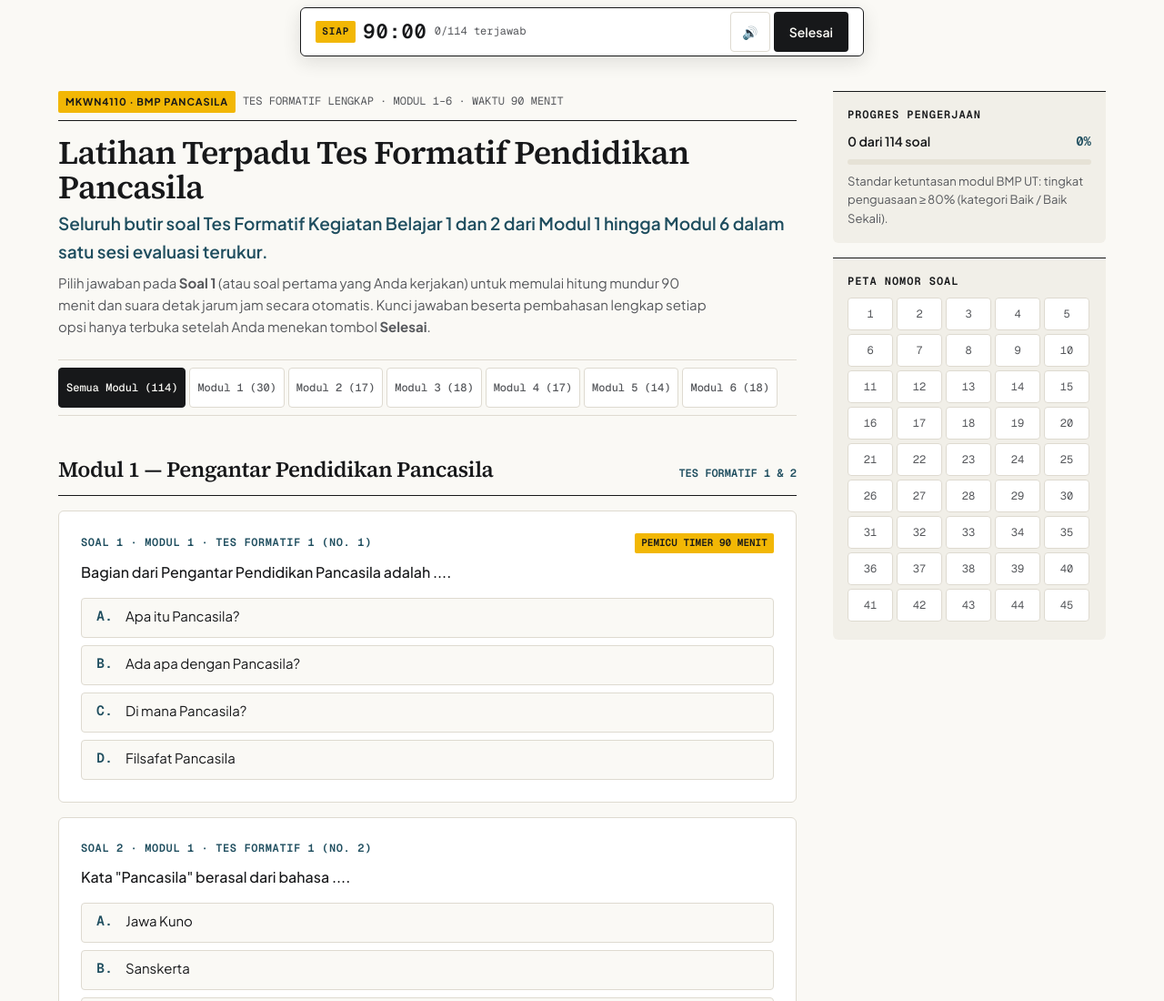
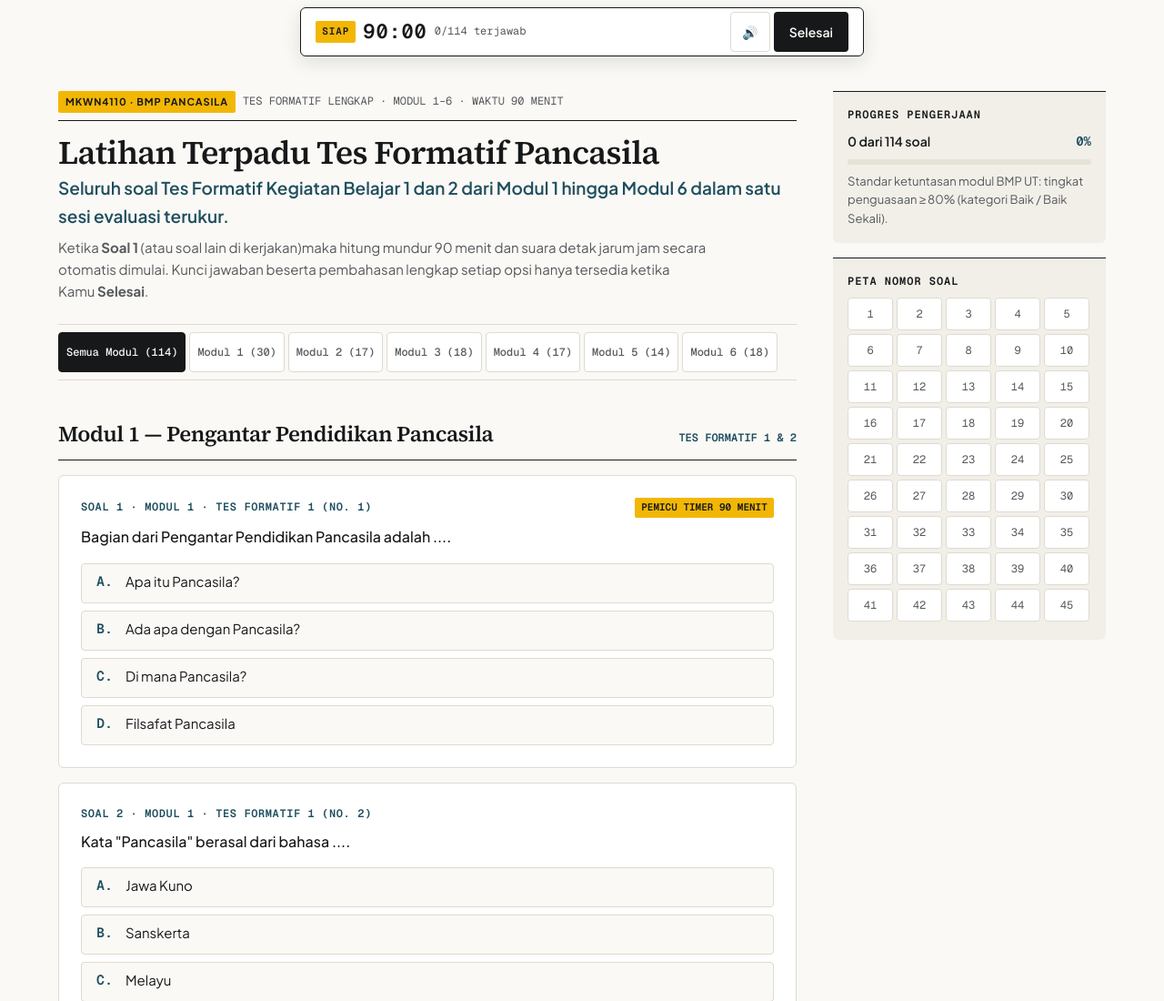
Before and after one commit to kunrs-id/Pancasila, a plain HTML site: page Tes_formatif_BMP.html in a window 1280 px wide. Shown: the top 1100 px of the page at 91% size. Drawn offline with nearby package versions, Linux system fonts and the light colour scheme.

Commit message:
Tes_formatif_BMP.html

```diff
--- a/Tes_formatif_BMP.html
+++ b/Tes_formatif_BMP.html
@@ -5,7 +5,7 @@
   <meta name="viewport" content="width=device-width, initial-scale=1.0">
   <meta name="artifact-type" content="tool">
   <meta name="design-style" content="briefing">
-  <title>Evaluasi Tes Formatif BMP Pancasila (Modul 1–6)</title>
+  <title>Tes Formatif BMP Pancasila (Modul 1–6)</title>
   <link rel="preconnect" href="https://fonts.googleapis.com">
   <link rel="preconnect" href="https://fonts.gstatic.com" crossorigin>
   <link href="https://fonts.googleapis.com/css2?family=Source+Serif+4:ital,opsz,wght@0,8..60,400;0,8..60,600;0,8..60,700;1,8..60,400&family=Plus+Jakarta+Sans:wght@400;500;600;700&family=Geist+Mono:wght@400;500;600&display=swap" rel="stylesheet">
@@ -738,9 +738,9 @@
           <span class="dossier-pill">MKWN4110 · BMP PANCASILA</span>
           <span class="dossier-meta">TES FORMATIF LENGKAP · MODUL 1–6 · WAKTU 90 MENIT</span>
         </div>
-        <h1 id="page-title" class="title">Latihan Terpadu Tes Formatif Pendidikan Pancasila</h1>
-        <p class="standfirst">Seluruh butir soal Tes Formatif Kegiatan Belajar 1 dan 2 dari Modul 1 hingga Modul 6 dalam satu sesi evaluasi terukur.</p>
-        <p class="intro-note">Pilih jawaban pada <strong>Soal 1</strong> (atau soal pertama yang Anda kerjakan) untuk memulai hitung mundur 90 menit dan suara detak jarum jam secara otomatis. Kunci jawaban beserta pembahasan lengkap setiap opsi hanya terbuka setelah Anda menekan tombol <strong>Selesai</strong>.</p>
+        <h1 id="page-title" class="title">Latihan Terpadu Tes Formatif Pancasila</h1>
+        <p class="standfirst">Seluruh soal Tes Formatif Kegiatan Belajar 1 dan 2 dari Modul 1 hingga Modul 6 dalam satu sesi evaluasi terukur.</p>
+        <p class="intro-note">Ketika <strong>Soal 1</strong> (atau soal lain di kerjakan)maka hitung mundur 90 menit dan suara detak jarum jam secara otomatis dimulai. Kunci jawaban beserta pembahasan lengkap setiap opsi hanya tersedia ketika Kamu <strong>Selesai</strong>.</p>
       </section>
 
       <!-- Score Summary Panel (Unlocked on Selesai) -->
```
